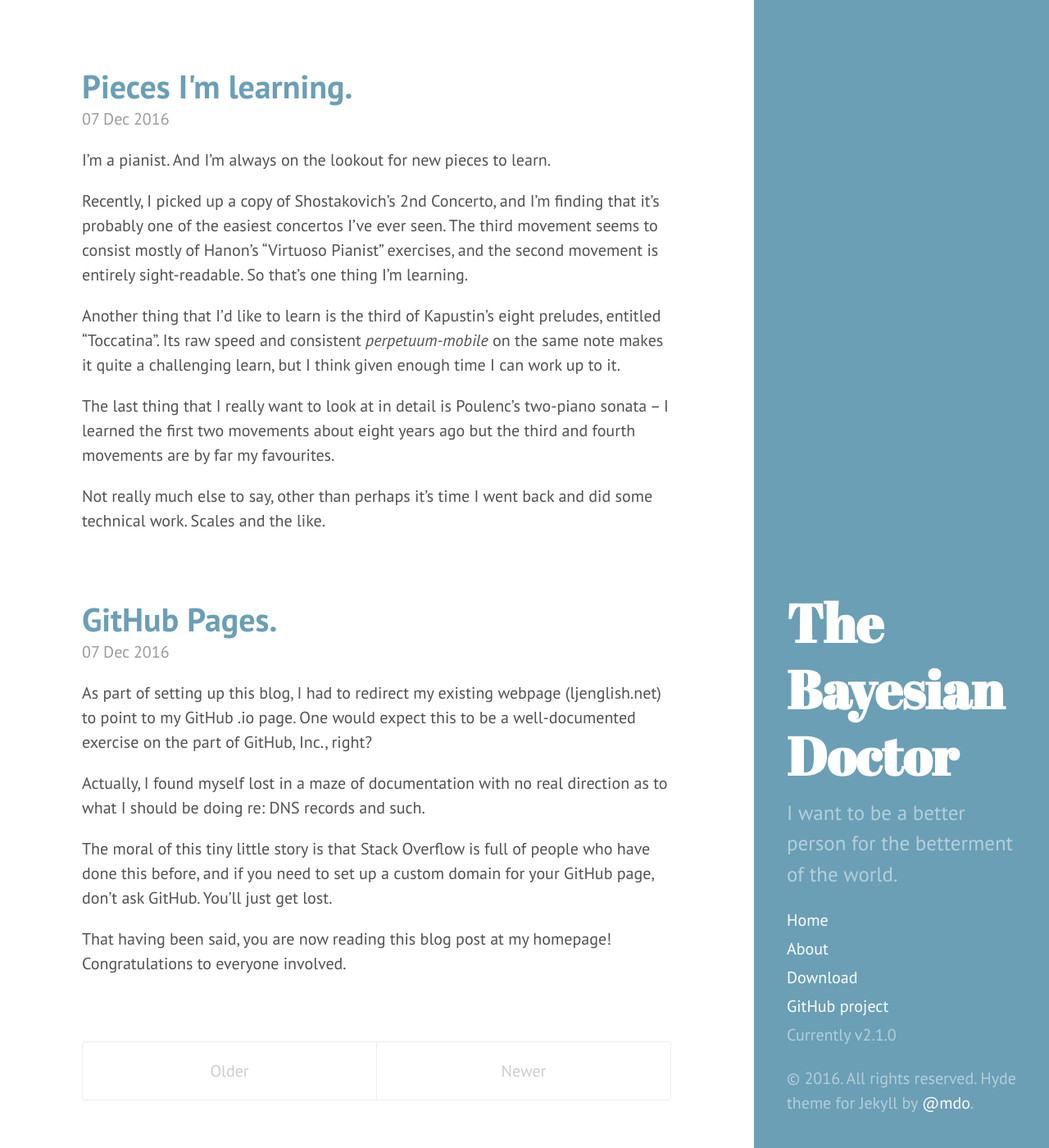
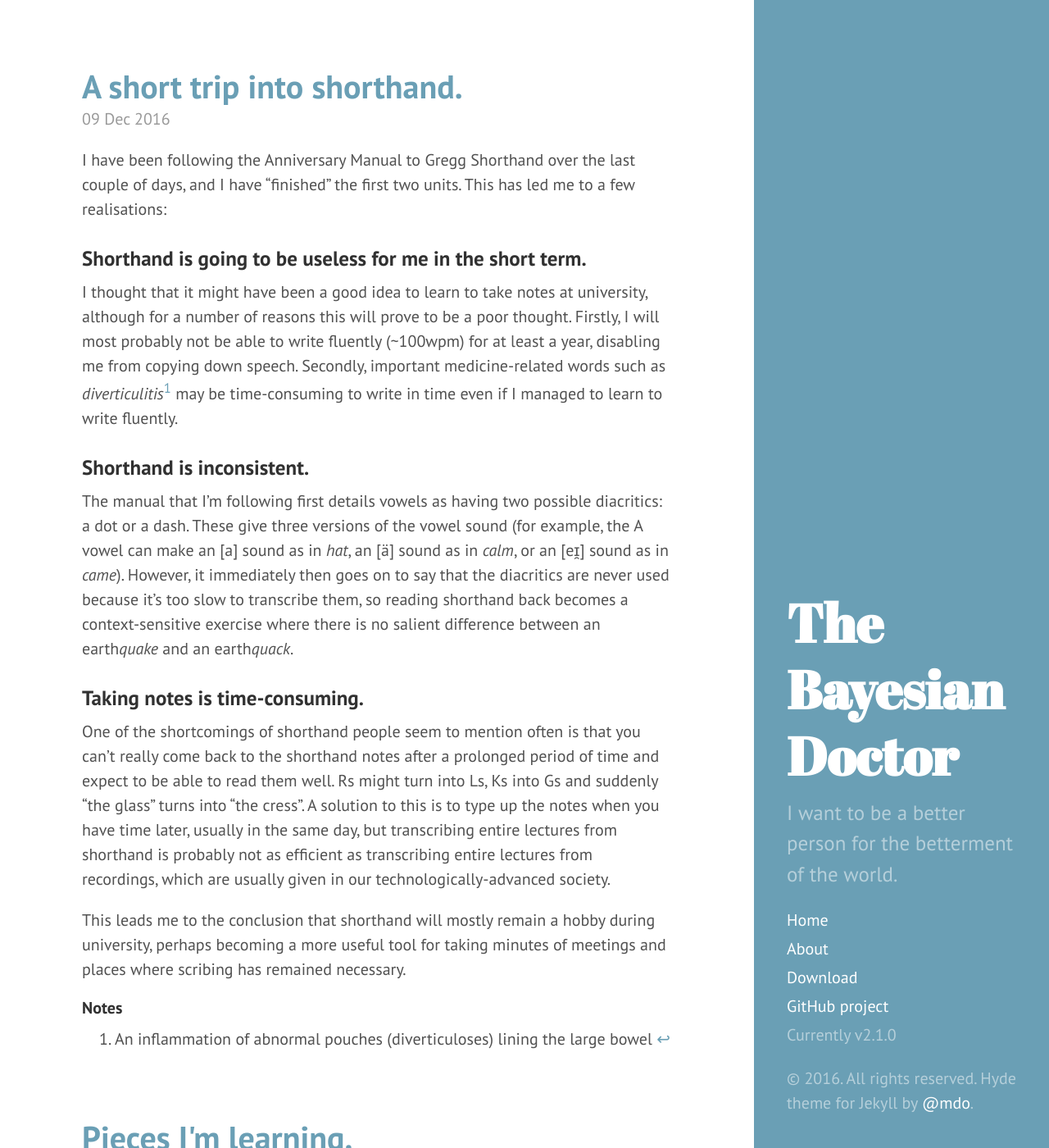
Before and after one commit to fourtyfour-saka/fourtyfour-saka.github.io, a Jekyll site: the page built from index.html, in a window 1280 px wide and 1400 px high. Shown: the whole window at 82% size. Built offline with Jekyll 4.4.1, drawn with Linux system fonts in a browser that asks for light colours; the list of posts is cut into pages by our own code.

Commit message:
New post: shorthand shortcomings

```diff
--- /dev/null
+++ b/_posts/2016-12-09-a-short-trip-into-shorthand.markdown
@@ -0,0 +1,26 @@
+---
+title: A short trip into shorthand.
+layout: post
+category: gregg
+---
+
+I have been following the Anniversary Manual to Gregg Shorthand over the last couple of days, and I have "finished" the first two units. This has led me to a few realisations:
+
+### Shorthand is going to be useless for me in the short term.
+
+I thought that it might have been a good idea to learn to take notes at university, although for a number of reasons this will prove to be a poor thought. Firstly, I will most probably not be able to write fluently (~100wpm) for at least a year, disabling me from copying down speech. Secondly, important medicine-related words such as *diverticulitis*[^1] may be time-consuming to write in time even if I managed to learn to write fluently.
+
+### Shorthand is inconsistent.
+
+The manual that I'm following first details vowels as having two possible diacritics: a dot or a dash. These give three versions of the vowel sound (for example, the A vowel can make an [a] sound as in *hat*, an [ä] sound as in *calm*, or an [eɪ̯] sound as in *came*).
+However, it immediately then goes on to say that the diacritics are never used because it's too slow to transcribe them, so reading shorthand back becomes a context-sensitive exercise where there is no salient difference between an earth*quake* and an earth*quack*.
+
+### Taking notes is time-consuming.
+
+One of the shortcomings of shorthand people seem to mention often is that you can't really come back to the shorthand notes after a prolonged period of time and expect to be able to read them well. Rs might turn into Ls, Ks into Gs and suddenly "the glass" turns into "the cress". A solution to this is to type up the notes when you have time later, usually in the same day, but transcribing entire lectures from shorthand is probably not as efficient as transcribing entire lectures from recordings, which are usually given in our technologically-advanced society.
+
+This leads me to the conclusion that shorthand will mostly remain a hobby during university, perhaps becoming a more useful tool for taking minutes of meetings and places where scribing has remained necessary.
+
+#### Notes
+
+[^1]: An inflammation of abnormal pouches (diverticuloses) lining the large bowel
```
Also changed, not shown: _drafts/trust-the-outgroup.md (added, +7 -0 lines), about.md (+1 -0 lines).
